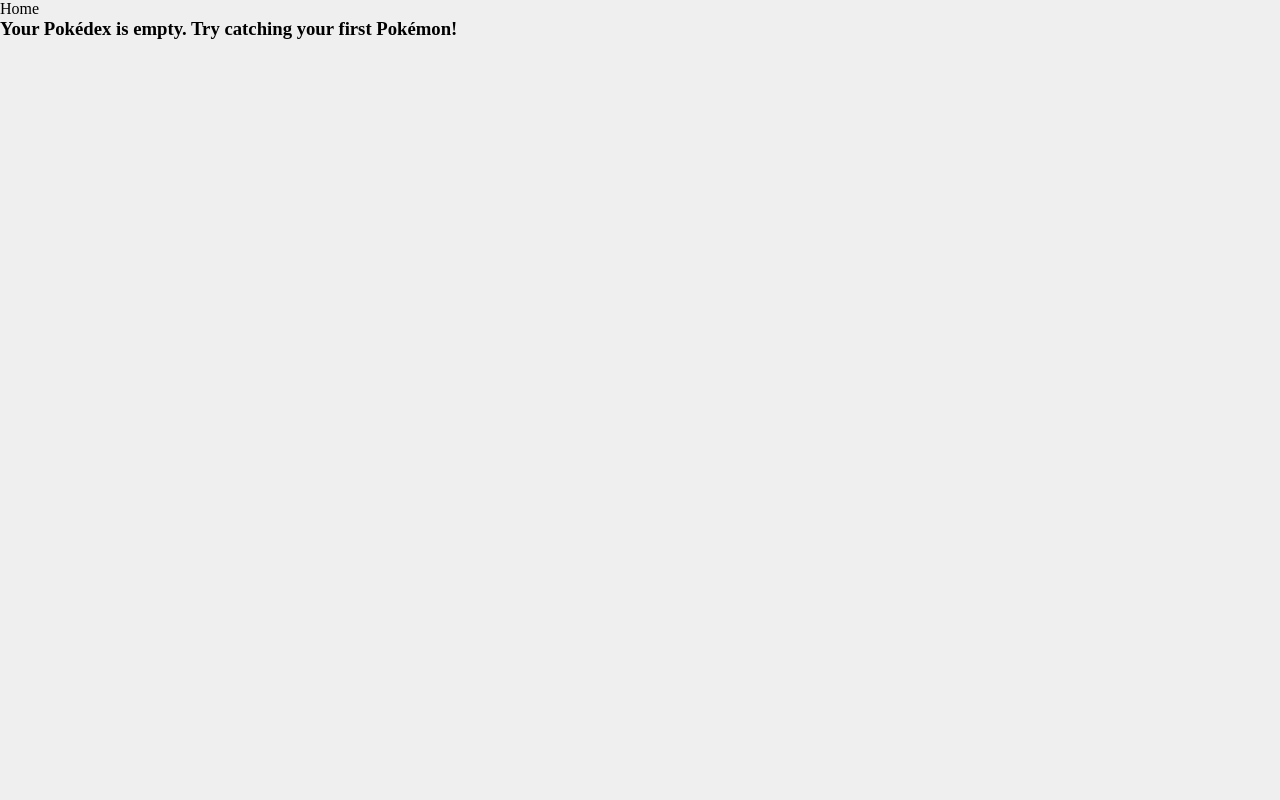
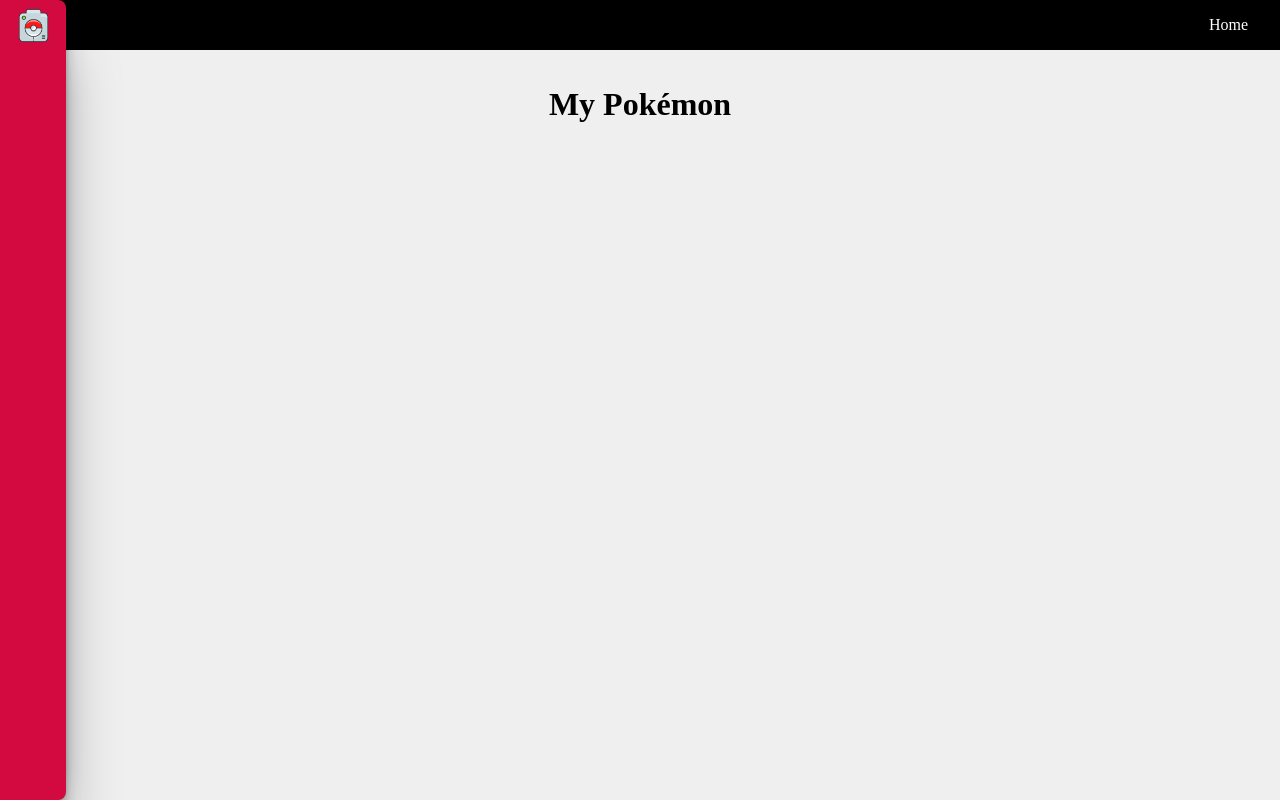
Before and after one commit to hannahmem/pokedex, a React (Vite) app: page /pokedex in a window 1280 px wide. Built offline with nearby package versions, Linux system fonts and the light colour scheme.

Commit message:
sidebar added to pages, page styling

```diff
--- a/src/App.css
+++ b/src/App.css
@@ -6,9 +6,25 @@
   --box-shadow-secondary: rgba(0, 0, 0, 0.25) 0px 54px 55px, rgba(0, 0, 0, 0.12) 0px -12px 30px, rgba(0, 0, 0, 0.12) 0px 4px 6px, rgba(0, 0, 0, 0.17) 0px 12px 13px, rgba(0, 0, 0, 0.09) 0px -3px 5px;
 }
 
+nav {
+  width: 100%;
+  display: flex;
+  gap: 1rem;
+  justify-content: flex-end;
+  background-color: black;
+  padding: 1rem;
+  position: fixed;
+  top: 0;
+  right: 0;
+
+  & a {
+    color: white;
+  }
+}
+/*
 .home {
   position: relative;
-}
+} */
 
 .pokedex-title {
   display: flex;
@@ -20,6 +36,26 @@
     background: none;
     border: none;
   }
+}
+
+.poke-container {
+  display: grid;
+  grid-template-columns: repeat(3, 1fr);
+  width: 100%;
+  text-align: center;
+}
+
+.page-container {
+  display: flex;
+  flex-direction: column;
+  margin-top: 3rem;
+}
+
+.details-container {
+  display: flex;
+  flex-direction: column;
+  align-items: center;
+  text-align: center;
 }
 
 #sidebar {
@@ -35,7 +71,7 @@
   border-radius: 0 .5rem .5rem 0;
   overflow-y: auto;
   direction: rtl;
-  position: absolute;
+  position: fixed;
   top: 0;
   transition: all 300ms cubic-bezier(0.4, 0, 0.2, 1);
 
--- a/src/components/NavBar.jsx
+++ b/src/components/NavBar.jsx
@@ -4,7 +4,9 @@
   return (
     <nav>
       <Link to="/">Home</Link>
-      <Link to="/pokedex">{pokedex}</Link>
+      <Link to="/pokedex" className="pokedex-link">
+        {pokedex}
+      </Link>
     </nav>
   );
 }
--- a/src/components/SideBar.jsx
+++ b/src/components/SideBar.jsx
@@ -15,7 +15,7 @@
   return (
     <aside id="sidebar" className={`${isActive ? "open" : "close"}`}>
       <div className="pokedex-title">
-        <h2 className={`${isActive ? "open" : "close"}`}>Pokedex</h2>
+        <h2 className={`${isActive ? "open" : "close"}`}>Pokédex</h2>
         <button onClick={openSideBar}>
           <img
             src="../../public/icons/Pokedex.png"
@@ -34,7 +34,7 @@
       <Link
         to="/pokedex"
         className={`pokedex-link ${isActive ? "open" : "close"}`}>
-        Pokédex
+        My Pokémon
       </Link>
     </aside>
   );
--- a/src/index.css
+++ b/src/index.css
@@ -17,6 +17,11 @@
 
 }
 
+h1 {
+  text-align: center;
+  margin: 1rem;
+}
+
 button {
   cursor: pointer;
 }
--- a/src/pages/LocationDetails.jsx
+++ b/src/pages/LocationDetails.jsx
@@ -3,15 +3,17 @@
 import NavBar from "../components/NavBar";
 import PokemonPreview from "../components/PokemonPreview";
 import { PokedexContext } from "../context/PokedexContext";
+import SideBar from "../components/SideBar";
 
 function LocationDetails() {
   const { id } = useParams();
   const [location, setLocation] = useState(null);
   const [pokemon, setPokemon] = useState([]);
   const { pokedex, addPokemon, removeFromStorage } = useContext(PokedexContext);
+  const url = `https://pokeapi.co/api/v2/location-area/${id}`;
 
   useEffect(() => {
-    fetch(`https://pokeapi.co/api/v2/location-area/${id}`)
+    fetch(url)
       .then((res) => res.json())
       .then((data) => {
         setLocation(data);
@@ -25,15 +27,18 @@
             }),
         );
       });
-  }, []);
+  }, [url]);
 
   return (
     <div>
       <NavBar pokedex="Pokédex" />
+      <SideBar />
+      <div className="page-container">
         <h1>
           {location && location.location.name.toUpperCase()}{" "}
           {/* {console.log(location)} */}
         </h1>
+        <div className="poke-container">
           {pokemon &&
             pokemon.map((poke, index) => (
               <li key={index}>
@@ -51,6 +56,8 @@
                 </button>
               </li>
             ))}
+        </div>
+      </div>
     </div>
   );
 }
--- a/src/pages/Pokedex.jsx
+++ b/src/pages/Pokedex.jsx
@@ -3,6 +3,7 @@
 import NavBar from "../components/NavBar";
 import PokemonPreview from "../components/PokemonPreview";
 import { Link, useParams } from "react-router-dom";
+import SideBar from "../components/SideBar";
 
 function Pokedex() {
   //   const [pokemon, setPokemon] = useState(null);
@@ -12,9 +13,13 @@
   return (
     <div className="pokedex">
       <NavBar />
+      <SideBar />
       {pokedex.length === 0 && (
         <h3>Your Pokédex is empty. Try catching your first Pokémon!</h3>
       )}
+      <div className="page-container">
+        <h1>My Pokémon</h1>
+        <div className="poke-container">
           {pokedex.map((poke, index) => (
             <li key={index}>
               <PokemonPreview
@@ -28,6 +33,8 @@
             </li>
           ))}
         </div>
+      </div>
+    </div>
   );
 }
 
--- a/src/pages/PokemonDetails.jsx
+++ b/src/pages/PokemonDetails.jsx
@@ -2,6 +2,7 @@
 import { Link, useParams } from "react-router-dom";
 import NavBar from "../components/NavBar";
 import Pokedex from "./Pokedex";
+import SideBar from "../components/SideBar";
 
 function PokemonDetails() {
   const [pokemon, setPokemon] = useState(null);
@@ -19,8 +20,9 @@
   return (
     <>
       <NavBar pokedex="Pokédex" />
+      <SideBar />
       {pokemon && (
-        <div className="container">
+        <div className="details-container">
           <h1>{pokemon.name.toUpperCase()}</h1>
           <img
             src={pokemon.sprites.front_default}
```
Lines whose indentation alone changed are shown as unchanged.
